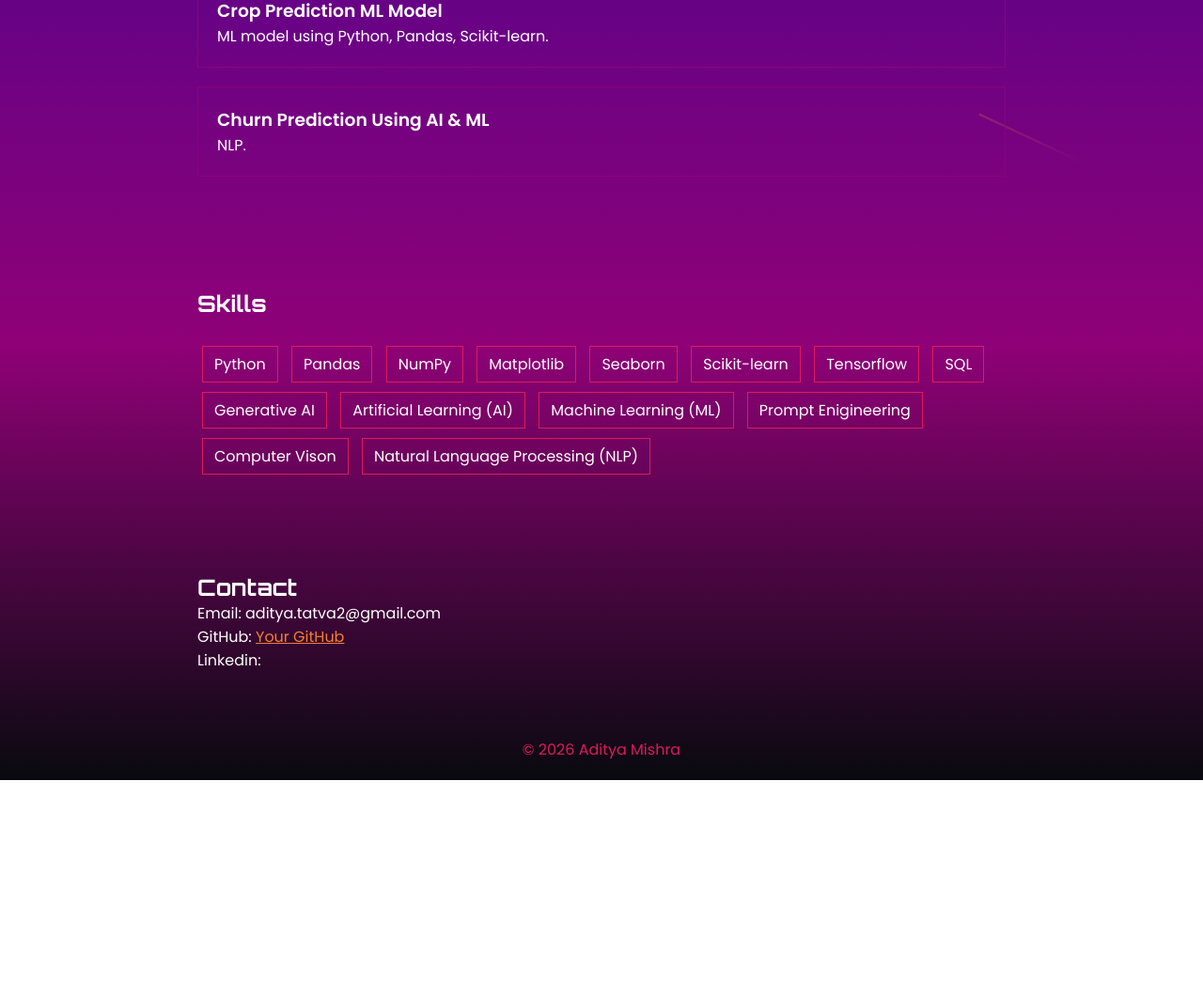
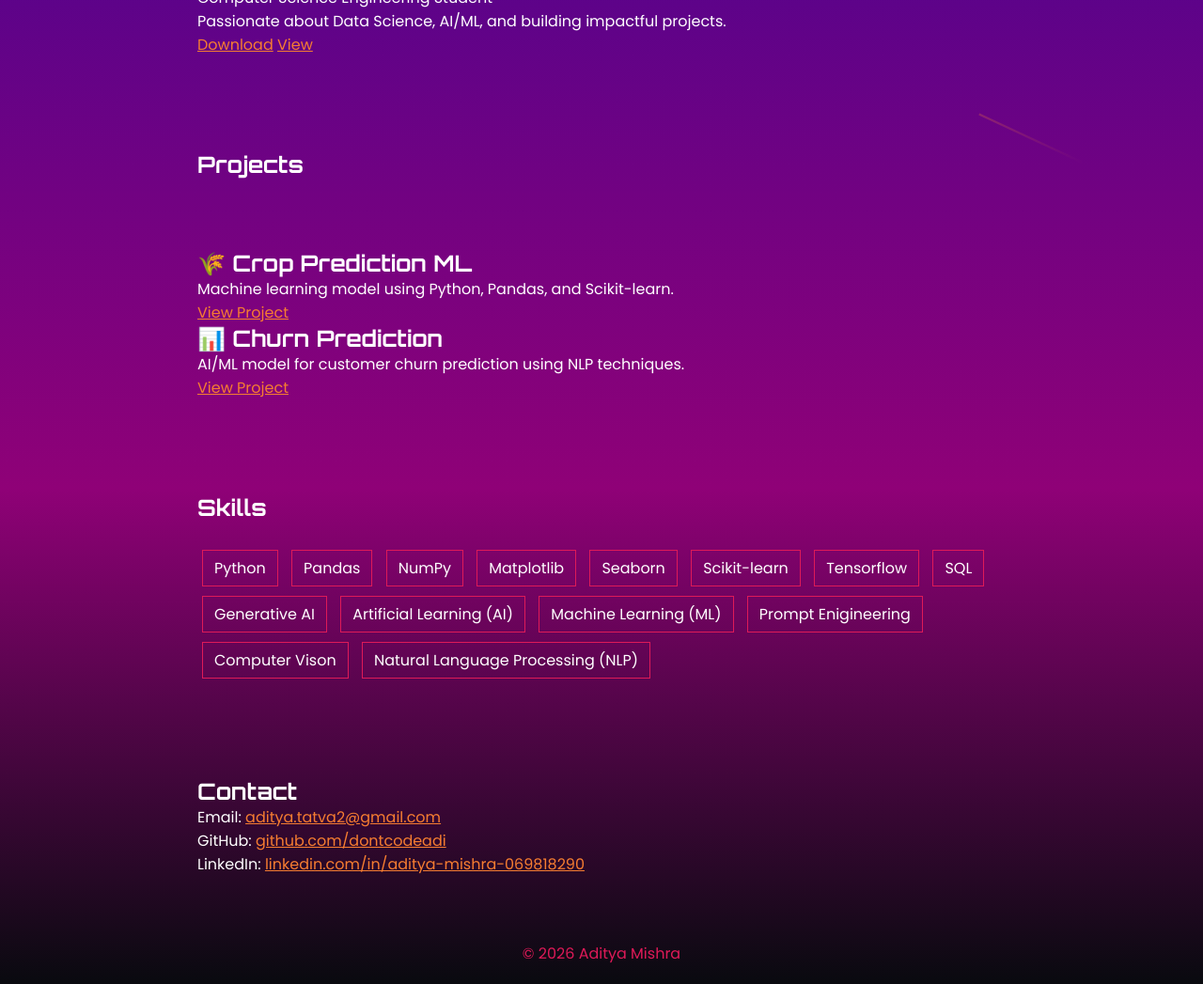
Before and after one commit to dontcodeadi/Portfolio-Website, a plain HTML site: page index.html in a window 1280 px wide. Shown: the part 710-1757 px from the top of the page at 94% size. Before the commit the page ends 1540 px from the top, so only its background shows below. Drawn offline with Linux system fonts and the light colour scheme.

Commit message:
index.html

```diff
--- a/index.html
+++ b/index.html
@@ -1,7 +1,8 @@
 <!DOCTYPE html>
 <html lang="en">
 <head>
-  <meta charset="UTF-8">
+     <meta charset="UTF-8">
+  <meta name="viewport" content="width=device-width, initial-scale=1.0">
   <title>Aditya Mishra | Portfolio</title>
 
   <!-- Fonts -->
@@ -40,19 +41,49 @@ I’m always looking to learn, improve, and build things that are both useful an
   </p>
 </section>
 
+<section id="resume">
+  <h2>Resume</h2>
+
+  <div class="resume-card">
+    <h3>Aditya Mishra</h3>
+    <p>Computer Science Engineering Student</p>
+
+    <p>
+      Passionate about Data Science, AI/ML, and building impactful projects.
+    </p>
+
+    <div class="resume-actions">
+      <a href="resume.pdf" download>Download</a>
+      <a href="resume.pdf" target="_blank">View</a>
+    </div>
+  </div>
+</section>
+
 <section>
   <h2>Projects</h2>
+  <br><br><br>
 
-  <div class="card">
-    <h3>Crop Prediction ML Model</h3>
-    <p>ML model using Python, Pandas, Scikit-learn.</p>
+  <div class="container">
+
+    <div class="box">
+      <span></span>
+      <div class="content">
+        <h2>🌾 Crop Prediction ML</h2>
+        <p>Machine learning model using Python, Pandas, and Scikit-learn.</p>
+        <a href="#">View Project</a>
+      </div>
+    </div>
+
+    <div class="box">
+      <span></span>
+      <div class="content">
+        <h2>📊 Churn Prediction</h2>
+        <p>AI/ML model for customer churn prediction using NLP techniques.</p>
+        <a href="#">View Project</a>
+      </div>
+    </div>
+
   </div>
-
-  <div class="card">
-    <h3>Churn Prediction Using AI & ML</h3>
-    <p>NLP.</p>
-  </div>
-
 </section>
 
 <section>
@@ -78,9 +109,27 @@ I’m always looking to learn, improve, and build things that are both useful an
 
 <section id="contact">
   <h2>Contact</h2>
-  <p>Email: aditya.tatva2@gmail.com</p>
-  <p>GitHub: <a href="#">Your GitHub</a></p>
-  <P>Linkedin: <a href="#"></a></P>
+
+  <p>
+    Email:
+    <a href="mailto:aditya.tatva2@gmail.com">
+      aditya.tatva2@gmail.com
+    </a>
+  </p>
+
+  <p>
+    GitHub:
+    <a href="https://github.com/dontcodeadi" target="_blank" rel="noopener noreferrer">
+      github.com/dontcodeadi
+    </a>
+  </p>
+
+  <p>
+    LinkedIn:
+    <a href="https://www.linkedin.com/in/aditya-mishra-069818290" target="_blank" rel="noopener noreferrer">
+      linkedin.com/in/aditya-mishra-069818290
+    </a>
+  </p>
 </section>
 
 <footer>
```
